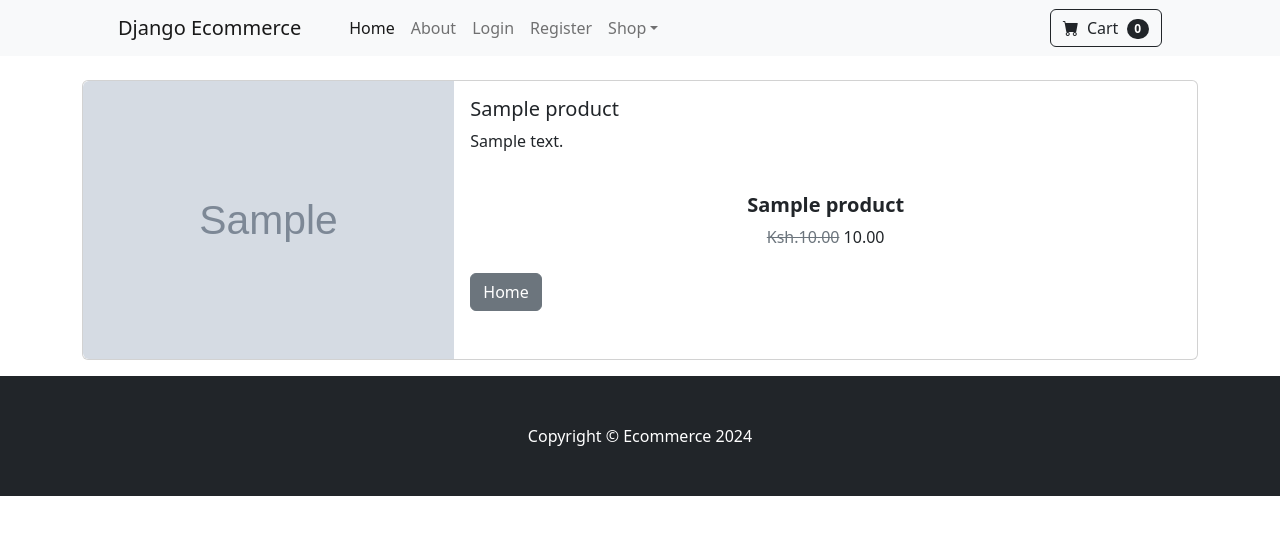
After one commit to Brendaclemm/ecommerce, a Django app: page /product/1 in a window 1280 px wide. The commit adds this page. Shown: the top 535 px of the page. Run offline with Django 5.2, Linux system fonts and the light colour scheme; tables that the repository leaves empty hold one stand-in row (values such as "Sample post"); grey boxes marked "Sample" are stand-in pictures; some libraries are stand-ins or nearby versions.

Commit message:
product page views, urls and template added

```diff
--- a/store/admin.py
+++ b/store/admin.py
@@ -1,8 +1,8 @@
 from django.contrib import admin
-from .models import Cateogry, Customer, Product, Order
+from .models import Category, Customer, Product, Order
 
 # Register your models here
-admin.site.register(Cateogry)
+admin.site.register(Category)
 admin.site.register(Customer)
 admin.site.register(Product)
 admin.site.register(Order)
--- a/store/models.py
+++ b/store/models.py
@@ -5,7 +5,7 @@ import datetime
 # Create your models here.
 
 # Categories of products
-class Cateogry(models.Model):
+class Category(models.Model):
     name = models.CharField(max_length=50)
 
     def __str__(self):
@@ -31,10 +31,10 @@ class Customer(models.Model):
 class Product(models.Model):
     name = models.CharField(max_length=100)
     price = models.DecimalField(default=0, decimal_places=2, max_digits=8)
-    category = models.ForeignKey(Cateogry, on_delete=models.CASCADE, default=1)
+    category = models.ForeignKey(Category, on_delete=models.CASCADE, default=1)
     description = models.CharField(max_length=250, default='', blank=True, null=True)
     image = models.ImageField(upload_to='uploads/products/')
-    #Add sale stuff
+    # Add sale stuff
     is_sale = models.BooleanField(default=False)
     sale_price  = models.DecimalField(default=0, decimal_places=2, max_digits=8)
 
--- a/store/templates/store/index.html
+++ b/store/templates/store/index.html
@@ -40,7 +40,7 @@
                         <!-- Product actions-->
                         <div class="card-footer p-4 pt-0 border-top-0 bg-transparent">
                             <div class="text-center"><a class="btn btn-outline-dark mt-auto"
-                                href="#">Add to cart</a></div>
+                                href="{% url "product" product.id %}">Add to cart</a></div>
                         </div>
                     </div>
                 </div>
@@ -60,7 +60,7 @@
                         </div>
                         <!-- Product actions-->
                         <div class="card-footer p-4 pt-0 border-top-0 bg-transparent">
-                            <div class="text-center"><a class="btn btn-outline-dark mt-auto" href="#">View options</a></div>
+                            <div class="text-center"><a class="btn btn-outline-dark mt-auto" href="{% url "product" product.id %}">View options</a></div>
                         </div>
                     </div>
                 </div>
--- a/store/templates/store/navbar.html
+++ b/store/templates/store/navbar.html
@@ -13,6 +13,8 @@
                   <li class="nav-item"><a class="nav-link" href="{% url "logout" %}">Logout</a></li>
                   {% else %}
                   <li class="nav-item"><a class="nav-link" href="{% url "login" %}">Login</a></li>
+
+                  <li class="nav-item"><a class="nav-link" href="{% url "register" %}">Register</a></li>
                   {% endif %}
 
                   <li class="nav-item dropdown">
--- /dev/null
+++ b/store/templates/store/product.html
@@ -0,0 +1,49 @@
+{% extends "store/base.html" %}
+
+{% include "store/navbar.html" %}
+
+{% block content %}
+
+<br>
+<div class="container">
+    <div class="card mb-3" >
+  <div class="row g-0">
+    <div class="col-md-4">
+      <img src="{{product.image.url}}" class="img-fluid rounded-start" alt="...">
+    </div>
+    <div class="col-md-8">
+      <div class="card-body">
+        <h5 class="card-title">{{product.name}}</h5>
+        <p class="card-text">{{product.description}}</p>
+
+        {% if product.is_sale %}
+
+          <div class="card-body p-4">
+            <div class="text-center">
+                <!-- Product name-->
+                <h5 class="fw-bolder">{{product.name}}</h5>
+                <!-- Product price-->
+                <span class="text-muted text-decoration-line-through">Ksh.{{product.price}}</span>
+                {{product.sale_price}}
+            </div>
+          </div>
+
+        {% else %}
+          <div class="card-body p-4">
+            <div class="text-center">
+                <!-- Product name-->
+                <h5 class="fw-bolder">{{product.name}}</h5>
+                <!-- Product price-->
+                KSh. {{product.price}}
+            </div>
+          </div>
+
+        {% endif %}
+
+        <a href="{% url "home" %}" class="btn btn-secondary">Home</a>
+      </div>
+    </div>
+  </div>
+</div>
+</div>
+{% endblock content %}
--- a/store/urls.py
+++ b/store/urls.py
@@ -6,4 +6,6 @@ urlpatterns = [
     path('about/', views.about, name='about'),
     path('login/', views.login_user, name='login'),
     path('logout/', views.logout_user, name='logout'),
+    path('register/', views.register_user, name='register'),
+    path('product/<int:pk>', views.product_page, name='product'),
 ]
--- a/store/views.py
+++ b/store/views.py
@@ -2,12 +2,21 @@ from django.shortcuts import render, redirect
 from .models import Product
 from django.contrib.auth import authenticate, login, logout
 from django.contrib import messages
+from django.contrib.auth.models import User
+from django.contrib.auth.forms import UserCreationForm
+from .forms import SignUpForm
+from django import forms
 
 
 # Create your views here.
 def home(request):
     products = Product.objects.all()
     return render(request, "store/index.html", {'products': products})
+
+
+def product_page(request, pk):
+    product = Product.objects.get(pk=pk)
+    return render(request, "store/product.html", {'product': product})
 
 
 def about(request):
@@ -37,3 +46,23 @@ def logout_user(request):
     logout(request)
     messages.success(request, "You have been logged out")
     return redirect("home")
+
+
+def register_user(request):
+    form = SignUpForm()
+    if request.method == "POST":
+        form = SignUpForm(request.POST)
+        if form.is_valid():
+            form.save()
+            username = form.cleaned_data['username']
+            password = form.cleaned_data['password1']
+            # log in user
+            user = authenticate(username=username, password=password)
+            login(request, user)
+            messages.success(request, "You have registered successfully")
+            return redirect('home')
+        else:
+            messages.success(request, "There was a problem. Please try again")
+            return redirect('register')
+
+    return render(request, 'store/register.html', {'form': form})
```
Also changed, not shown: store/forms.py (added, +37 -0 lines), store/templates/store/register.html (added, +38 -0 lines), store/migrations/0003_rename_cateogry_category.py (added).
